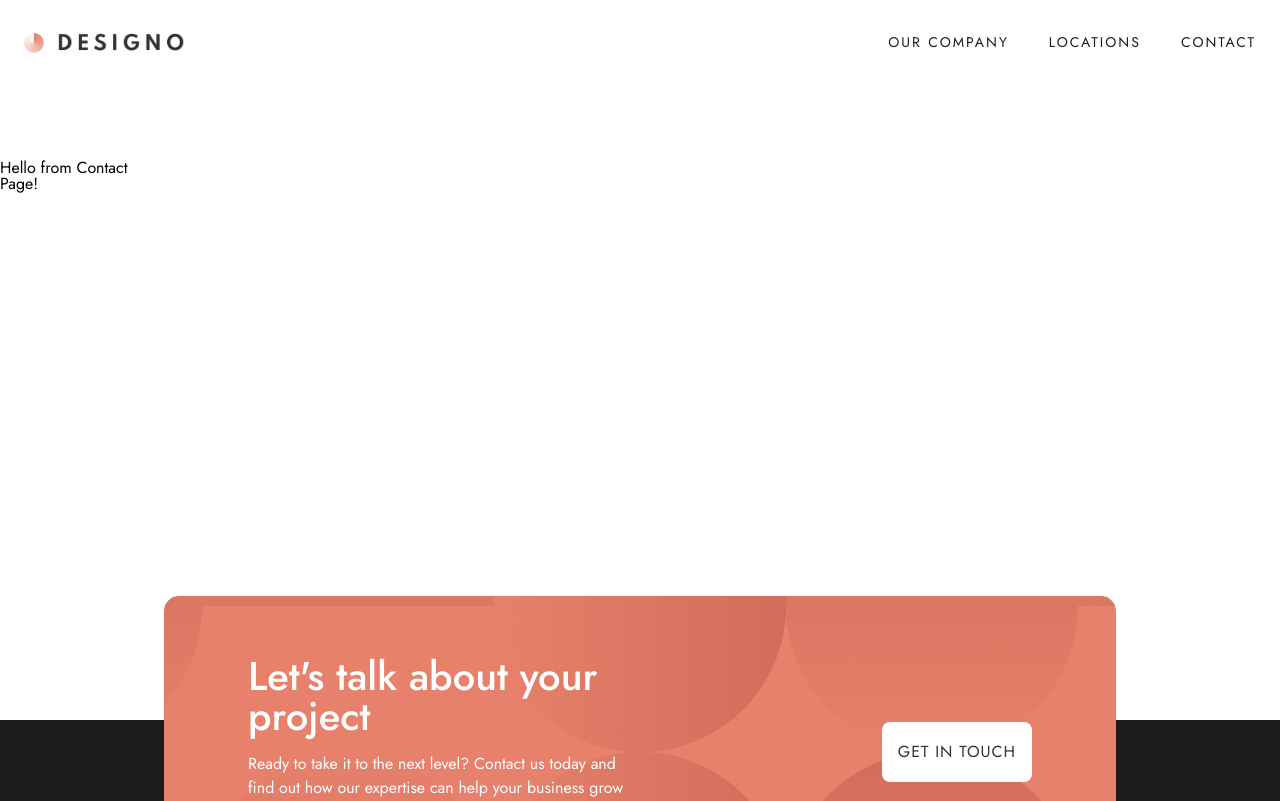
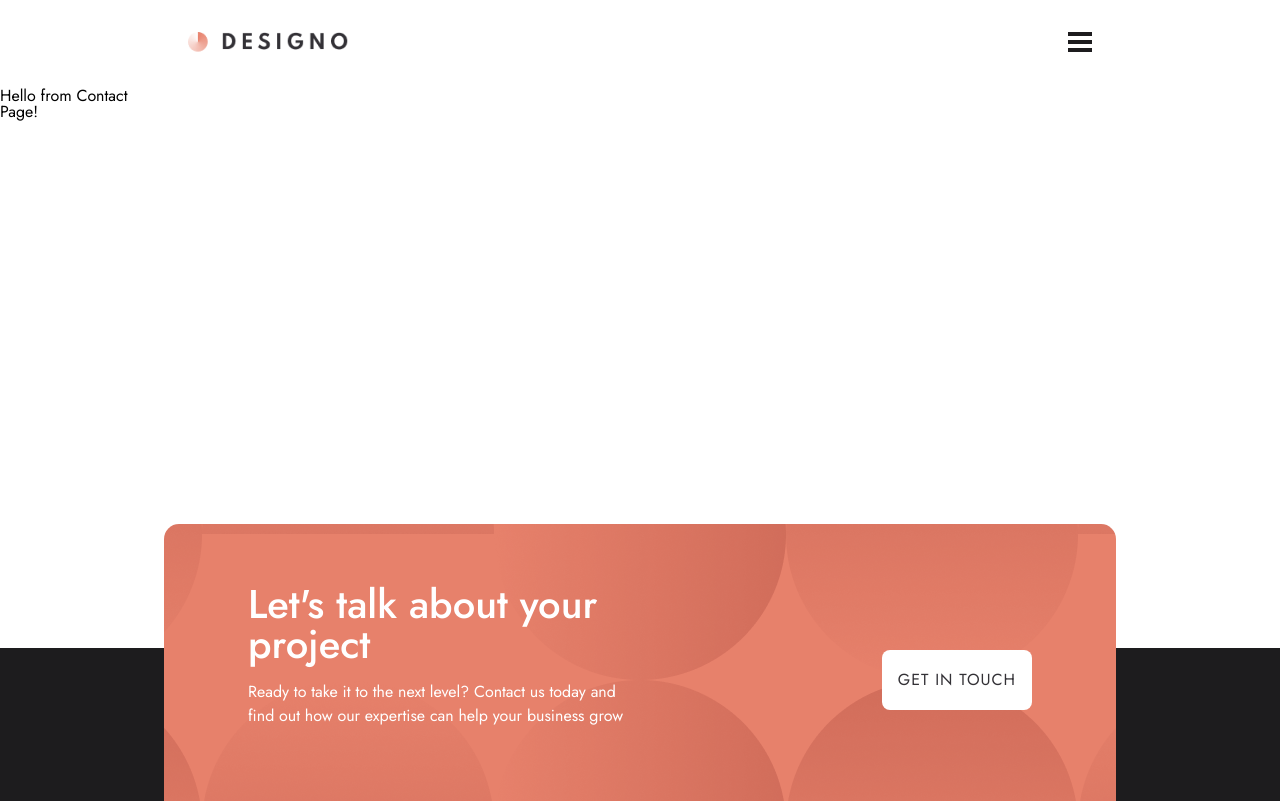
Before and after one commit to zebedeeLewis/cxdesign, a React (Vite) app: page /contact in a window 1280 px wide. Shown: the top 801 px of the page. Built offline with nearby package versions, Linux system fonts and the light colour scheme.

Commit message:
refactor: use grid to layout navbar

```diff
--- a/package.json
+++ b/package.json
@@ -48,7 +48,7 @@
     "eslint-plugin-react": "7.35.0",
     "eslint-plugin-react-hooks": "5.0.0",
     "jsdom": "~22.1.0",
-    "less": "3.12.2",
+    "less": "^3.12.2",
     "nx": "20.0.6",
     "prettier": "^2.6.2",
     "tslib": "^2.3.0",
--- a/src/components/navbar/navbar.less
+++ b/src/components/navbar/navbar.less
@@ -2,120 +2,156 @@
 @import "../../shared/styles/mixins.less";
 
 .navbar {
+  .pageContainer();
+  /** FONT STYLES **/
+
+  /** POSITION AND ALIGNMENT STYLES **/
+  container-type: inline-size;
+  container-name: navbar;
   position: relative;
-  z-index: 4;
-  width: 100%;
-  display: flex;
+  z-index: 5;
 
-  .medium-screen({
-    justify-content: space-between;
-    height: @section-spacing-md;
-  });
+  /** SPACING AND BOX-MODEL STYLES **/
+  height: @spacing * 22;
+
+  /** COLOR AND IMAGERY STYLES **/
+
+  &:before {
+    /** FONT STYLES **/
+    content: "";
+
+    /** POSITION AND ALIGNMENT STYLES **/
+    position: absolute;
+
+    /** SPACING AND BOX-MODEL STYLES **/
+    height: 100vh;
+    width: 100vw;
+
+    /** COLOR AND IMAGERY STYLES **/
+    background-color: @black;
+    opacity: 0%;
+    transition: opacity calc(var(--navTransitionDuration)*1ms) linear;
   }
 
-.navbar-header {
-  z-index: 2;
-  width: 100%;
-  height: @section-spacing-sm;
-  display: flex;
-  justify-content: space-between;
-  align-items: center;
-  background-color: @white;
-  padding-left: @viewport-horizontal-margin-sm;
-  padding-right: @viewport-horizontal-margin-sm;
+  .navList-collapsedSymbol { display: block; }
+  .navList-expandedSymbol { display: none; }
+  .navList-items { left: -100vw; }
 
-  .medium-screen({
-    width: unset;
-  });
+  &--navListTransitioning {
+    .navList-collapsedSymbol { display: none; }
+    .navList-expandedSymbol { display: block; }
+    .navList-item { display: block; }
+
+    &:before { opacity: 55%; }
   }
 
-.navbar-logo {
-  display: flex;
-  align-items: center;
-  width: 165px;
-  height: @nav-link-md-height;
+  &--navListToggled {
+    .navList-item {
+      display: block;
+      left: 0;
+    }
 
-  > img {
-    display: block;
-    width: 100%;
+    .navList-collapsedSymbol { display: none; }
+    .navList-expandedSymbol { display: block; }
+
+    &:before {
+      opacity: 55%;
     }
   }
 
-.navbar-toggler {
-  height: @nav-link-md-height;
+  &--navListHidden {
+    .navList-item { display: none; }
+  }
+
+  @container navbar (width >= @medium-breakpoint) {
+    .navbar {
+      height: auto;
+
+      &:before { content: none; }
+
+      &--navListToggled,
+      &--navListTransitioning,
+      &--navListHidden {
+        .navList-item {
+          display: block;
+          position: static;
+        }
+      }
+
+    }
+  }
+}
+
+.navList-toggler {
+  position: absolute;
+  right: 0;
+  z-index: 5;
+
+  padding: @spacing*8 @spacing*6;
+
+  background: transparent;
   border: none;
-  background-color: transparent;
+  outline: none;
 
   > img {
+    object-fit: contain;
+
     width: 100%;
+    height: 100%;
   }
 
-  .medium-screen({
+  @container navbar (width >= @medium-breakpoint) {
+    .navList-toggler {
       display: none;
-  });
+    }
+  }
 }
 
-.navbar-collapsedSymbol { display: block; }
-.navbar-expandedSymbol { display: none; }
+.navList {
+  z-index: 4;
 
-.navbar-body {
-  position: absolute;
-  top: 0;
-  background-color: fade(@black, 0%);
-  width: 100%;
-  height: 100vh;
-  transition: background-color @navbar-transition-duration linear calc(@navbar-transition-duration * .4);
-  padding-top: @section-spacing-sm;
-
-  .medium-screen({
-    background: initial;
-    position: static;
-    width: initial;
-    height: initial;
-    padding-top: initial;
-  });
+  @container navbar (width < @medium-breakpoint) {
+    .navList {
+      grid-column: 1 e("/") end;
+    }
   }
 
-.navbar-body-inner {
-  background-color: @black;
+  @container navbar (width >= @medium-breakpoint) {
+    .navList {
       display: flex;
-  flex-direction: column;
-  justify-content: flex-start;
-  row-gap: calc(@spacing * 8);
-  padding-top: calc(@spacing * 8);
-  padding-bottom: calc(@spacing * 8);
-  padding-left: @viewport-horizontal-margin-sm;
-  padding-right: @viewport-horizontal-margin-sm;
-  position: relative;
-  top: -100%;
-  transition: top @navbar-transition-duration linear;
+      align-items: center;
 
-  .medium-screen({
-    flex-direction: row;
-    row-gap: initial;
-    column-gap: @nav-link-md-gap;
-    background-color: initial;
-    position: static;
-    top: 0;
-  });
+      height: @section-spacing-md;
+      gap: @nav-link-md-gap;
+    }
+  }
 }
 
-.nav-link {
-  color: @white;
-  text-transform: uppercase;
-  text-decoration: none;
-  font-size: @nav-link-sm-font-size;
-  letter-spacing: @nav-link-sm-letter-spacing;
-  vertical-align: center;
-  line-height: @nav-link-sm-height;
+.navList-item {
+  position: relative;
 
-  &:active {
-    color: @primary-color;
+  padding: @spacing*4 @spacing*6;
+
+  background-color: @black;
+  transition: left calc(var(--navTransitionDuration)*1ms) linear;
+
+  &:last-of-type {
+    padding-bottom: @spacing * 12;
   }
 
-  .medium-screen({
-    color: @black;
+  &-first:extend(.navList-item all) {
+    padding-top: @spacing * 12;
+  }
+
+  @container navbar (width >= @medium-breakpoint) {
+    .navList-item {
       font-size: @nav-link-md-font-size;
+
+      padding: 0;
+
+      background: transparent;
+
+      &:last-of-type { padding: 0; }
 
       &:hover {
         text-decoration: underline;
@@ -124,20 +160,66 @@
           background-color: @primary-color;
         }
       }
-  })
+
+      &-first { margin-left: auto; }
+    }
+  }
 }
 
+.navList-item-logo {
+  z-index: 4;
 
-.navbar-toggled {
-  .navbar-collapsedSymbol { display: none; }
-  .navbar-expandedSymbol { display: block; }
+  padding: @spacing*8 @spacing*6;
 
-  .navbar-body {
-    display: block;
-    background-color: fade(@black, 50%);
+  background-color: white;
+
+  @container navbar (width >= @medium-breakpoint) {
+    .navList-item-logo {
+      /** FONT STYLES **/
+
+      /** POSITION AND ALIGNMENT STYLES **/
+
+      /** SPACING AND BOX-MODEL STYLES **/
+      padding: 0;
+
+      /** COLOR AND IMAGERY STYLES **/
+    }
+  }
 }
 
-  .navbar-body-inner {
-    top: 0;
+.navList-link {
+  text-transform: uppercase;
+  text-decoration: none;
+  font-size: @nav-link-sm-font-size;
+  letter-spacing: @nav-link-sm-letter-spacing;
+
+  display: block;
+
+  line-height: @nav-link-sm-height;
+
+  color: @white;
+
+  &:active { color: @primary-color; }
+
+  @container navbar (width >= @medium-breakpoint) {
+    .navList-link {
+      font-size: @nav-link-md-font-size;
+      letter-spacing: @nav-link-md-letter-spacing;
+
+      color: @black;
     }
   }
+}
+
+.navList-link-logo {
+  display: block;
+  width: 165px;
+
+  img {
+    object-fit: contain;
+
+    display: block;
+    width: 100%;
+    width: 100%;
+  }
+}
--- a/src/components/navbar/navbar.tsx
+++ b/src/components/navbar/navbar.tsx
@@ -1,46 +1,67 @@
-import {useState} from 'react'
+import {useState, useRef} from 'react'
 import { Link } from '@tanstack/react-router'
 import './navbar.less'
 import logo from '../../assets/logo.png'
 import collapsedSymbol from '../../assets/hamburger.svg'
 import close from '../../assets/close.svg'
 
-const navbarExpandedImageAlt
-  = "A \"hamburger\" symbol that is displayed when the navbar is expanded and hidden otherwise"
-const navbarCollapsedImageAlt
-  = "An \"x\" symbol that is displayed when the navbar is collapsed and hidden otherwise"
-const navbarLogoAlt = "This is a picture showing the company logo"
+type navListState
+  = "Hidden"
+  | "Transitioning"
+  | "Toggled"
+
+const navListExpandedImageAlt = "open navigation list"
+const navListCollapsedImageAlt = "close navigation list"
+const navListLogoAlt = "home"
 
 export default function Navbar() {
-  const [toggled, setToggled] = useState(false)
-  const toggle = ()=>setToggled(!toggled)
+  const [navListState, setnavListState] = useState<navListState>("Hidden")
+  const selfRef = useRef<HTMLElement>()
+
+  const navListTransitionDuration
+    = selfRef?.current
+      ? Number(getComputedStyle(selfRef.current).getPropertyValue('--navTransitionDuration'))
+      : 200
+
+  const handleTogglerClick = ()=> {
+    const prevState = navListState
+    setnavListState("Transitioning")
+
+    setTimeout(()=>{ setnavListState(prevState === "Hidden"?"Toggled":"Hidden") },
+      navListTransitionDuration)
+  }
 
   return (
-    <div className={`navbar navbar-${toggled?'toggled':''}`}>
-      <nav className="navbar-header">
-        <Link className="navbar-logo" to="/">
-          <img src={logo} alt={navbarLogoAlt} loading="lazy" />
-        </Link>
-        <button className="navbar-toggler" onClick={toggle} >
-          <img className="navbar-collapsedSymbol"
+    <nav className={`navbar navbar--navList${navListState}`}>
+      <button className="navList-toggler" onClick={handleTogglerClick} >
+        <img className="navList-collapsedSymbol"
           src={collapsedSymbol}
-            alt={navbarCollapsedImageAlt}
+          alt={navListCollapsedImageAlt}
           loading="eager"
         />
-          <img className="navbar-expandedSymbol"
+        <img className="navList-expandedSymbol"
           src={close}
-            alt={navbarExpandedImageAlt}
+          alt={navListExpandedImageAlt}
           loading="eager"
         />
       </button>
+
+      <ul className="navList">
+        <li className="navList-item-logo">
+          <Link className="navList-link-logo" to="/">
+            <img src={logo} alt={navListLogoAlt} loading="lazy" />
+          </Link>
+        </li>
+        <li className="navList-item-first">
+          <Link className="navList-link" to="/about">Our Company</Link>
+        </li>
+        <li className="navList-item">
+          <Link className="navList-link" to="/location">Locations</Link>
+        </li>
+        <li className="navList-item">
+          <Link className="navList-link" to="/contact">Contact</Link>
+        </li>
+      </ul>
     </nav>
-      <div className="navbar-body">
-        <nav className="navbar-body-inner">
-          <Link to="/about" className="nav-link">Our Company</Link>
-          <Link to="/location" className="nav-link">Locations</Link>
-          <Link to="/contact" className="nav-link">Contact</Link>
-        </nav>
-      </div>
-    </div>
   )
 }
--- a/src/layout/primary.less
+++ b/src/layout/primary.less
@@ -1,10 +1,13 @@
 @import "../shared/styles/variables.less";
 @import "../shared/styles/mixins.less";
+
+:root {
+  --navTransitionDuration: @navbar-transition-duration;
+}
 
 * {
   box-sizing: border-box;
 }
-
 
 .fontStyles {
   .footer-card {
@@ -137,6 +140,10 @@
   }
 }
 
+.page-wrapper {
+  position: relative;
+}
+
 .content {
   .pageContainer();
   .fontStyles();
--- a/src/pages/graphic-design.tsx
+++ b/src/pages/graphic-design.tsx
@@ -1,5 +1,5 @@
 import Layout from '../layout/primary'
-import 'graphic-design.less'
+import './graphic-design.less'
 
 export default function GraphicDesign() {
   return (
--- a/src/shared/styles/variables.less
+++ b/src/shared/styles/variables.less
@@ -35,7 +35,7 @@
 @h3-letter-spacing: 5;
 @h3-color: @black;
 
-@navbar-transition-duration: 100ms;
+@navbar-transition-duration: 100;
 @nav-link-md-font-size: 14px;
 @nav-link-md-height: calc(@spacing * 8);
 @nav-link-md-letter-spacing: 2px;
```
Also changed, not shown: 1 other file (tests, documents, lock files or other folders). Lines whose indentation alone changed are shown as unchanged.
